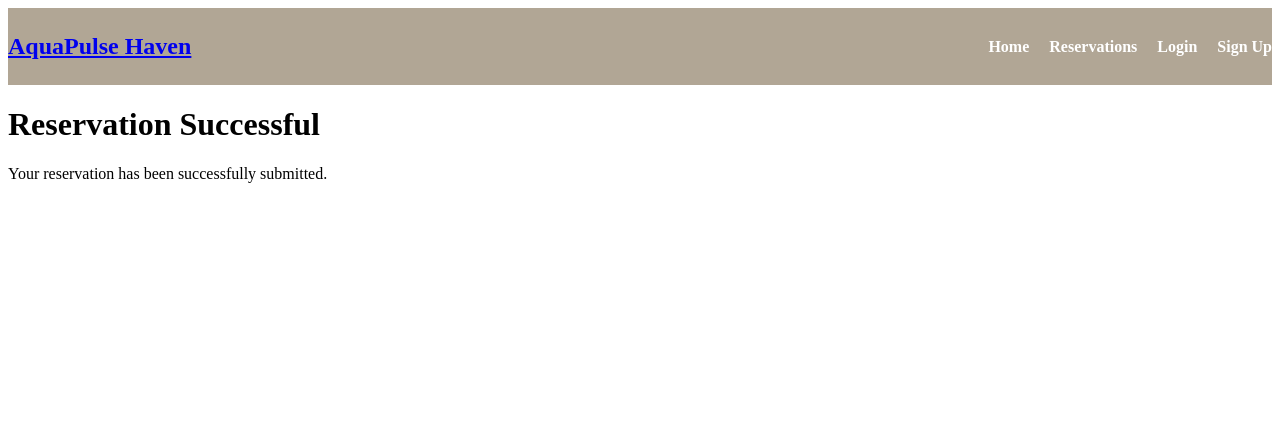
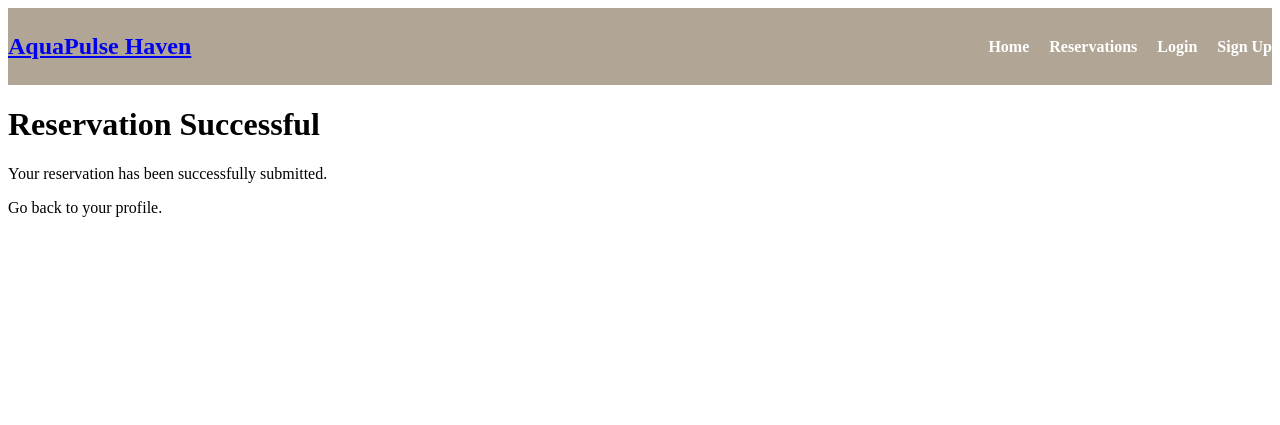
Before and after one commit to Filmon-gh/AquaPulse-Haven, a Django app: page /reservation/success/ in a window 1280 px wide. Shown: the top 425 px of the page. Run offline with Django 3.2, Linux system fonts and the light colour scheme.

Commit message:
add message to succefull reservation

```diff
--- a/templates/reservation_success.html
+++ b/templates/reservation_success.html
@@ -1,6 +1,10 @@
 {% extends "base.html" %}
 
 {% block content %}
-    <h1>Reservation Successful</h1>
-    <p>Your reservation has been successfully submitted.</p>
+<h1>Reservation Successful</h1>
+<p>Your reservation has been successfully submitted.</p>
+<p>Go back to your profile.</p>
+
+
+
 {% endblock %}
```
